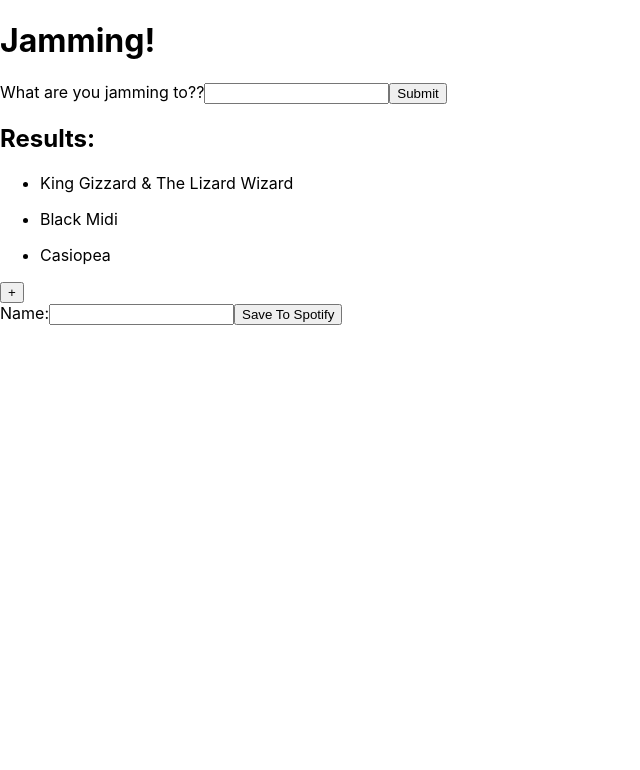
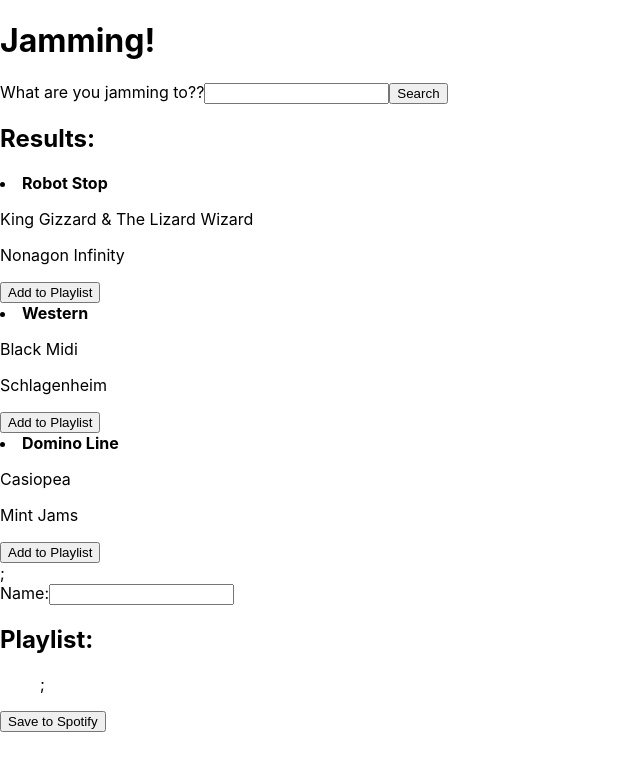
Before and after one commit to IfritSorcerer/jamming, a React (Create React App) app: page / in a window 1280 px wide. Shown: the top 770 px of the page, without its empty margins (0-640 px from the left). Built offline with nearby package versions, Linux system fonts and the light colour scheme.

Commit message:
Added fn for adding tracks, currently WIP

```diff
--- a/src/components/Playlist/Playlist.js
+++ b/src/components/Playlist/Playlist.js
@@ -1,17 +1,24 @@
-import React from "react";
+import React, { useState } from "react";
 
-function Playlist() {
-    return (
-       <div>
-            <label htmlFor="playlist-maker" >Name:</label>
-            <input
-                htmlFor='playlist-maker'
-                type="text"
-                id="playlist-maker"
-              />
-            <button value='submit'>Save To Spotify</button>
-        </div>
-    )
+
+const Playlist = ({ tracks }) => {
+  const songList = tracks ?? [];
+
+  return (
+    <div>
+      <label htmlFor="playlist-maker">Name:</label>
+      <input htmlFor="playlist-maker" type="text" id="playlist-maker" />
+      <h2>Playlist:</h2>
+      <ul>
+        {songList.map((track) => (
+          <li key={track.id}>{track.name}</li>
+        ))};
+      </ul>
+      <button value="submit">Save to Spotify</button>
+
+    </div>
+  );
 };
 
-export default Playlist
+
+export default Playlist;
--- a/src/components/SearchBar/SeachBar.js
+++ b/src/components/SearchBar/SeachBar.js
@@ -1,18 +1,13 @@
-import React from 'react';
+import React from "react";
 
 function SearchBar() {
-    return (
-        <div id='search-bar'>
-            <label htmlFor='search-bar'>What are you jamming to??</label>
-            <input
-                id='search-bar'
-                type='text'
-             />
-            <button>
-                Submit
-            </button>
-        </div>
-    )
-};
+  return (
+    <div id="search-bar">
+      <label htmlFor="search-bar">What are you jamming to??</label>
+      <input id="search-bar" type="text" />
+      <button>Search</button>
+    </div>
+  );
+}
 
 export default SearchBar;
--- a/src/components/SearchBar/SearchResults.js
+++ b/src/components/SearchBar/SearchResults.js
@@ -1,10 +1,12 @@
 import React from "react";
 
-
-function SearchResults() {
-    return (
-        <h2>Results:</h2>
-    )
+const SearchResults = (props) => {
+  return (
+    <>
+      <h2>Results:</h2>
+      {props.children}
+    </>
+  );
 };
 
 export default SearchResults;
--- a/src/components/Track/Track.js
+++ b/src/components/Track/Track.js
@@ -1,18 +1,42 @@
-const trackId = [{
-    id:0,
-    artist: 'King Gizzard & The Lizard Wizard',
-    name: 'Robot Stop',
-    album: 'Nonagon Infinity',
-  }, {
-    id:1,
-    artist:'Black Midi',
-    name: 'Western',
-    album: 'Schlagenheim',
-  }, {
-    id:2,
-    artist: 'Casiopea',
-    name: 'Domino Line',
-    album: 'Mint Jams'
-  }];
+import React from "react";
 
-export default trackId;
+
+const TrackListing = (props) => {
+  const track = [
+    {
+      id: 0,
+      artist: "King Gizzard & The Lizard Wizard",
+      name: "Robot Stop",
+      album: "Nonagon Infinity",
+    },
+    {
+      id: 1,
+      artist: "Black Midi",
+      name: "Western",
+      album: "Schlagenheim",
+    },
+    {
+      id: 2,
+      artist: "Casiopea",
+      name: "Domino Line",
+      album: "Mint Jams",
+    },
+  ];
+  return (
+    <div>
+      {track.map((track) => (
+        <li key={track.id}>
+          <b>{track.name}</b>
+          <p>{track.artist}</p>
+          <p>{track.album}</p>
+          <button
+            type="submit"
+            onClick={() => props.addTrack(track)}>Add to Playlist</button>
+        </li>
+      ))}
+      ;
+    </div>
+  );
+};
+
+export default TrackListing;
--- a/src/components/Track/Tracklist.js
+++ b/src/components/Track/Tracklist.js
@@ -1,16 +1,11 @@
 import React from "react";
-import  trackId  from './Track';
-function Tracklist() {
-    const songListing = trackId.map(trackId =>
-        <li>
-            <p>{trackId.artist}</p>
-        </li>);
-     return (
-        <>
-        <ul>{songListing}</ul>
-        <button type="submit">+</button>
-        </>
-     )
+import TrackListing from "./Track";
+
+
+const Tracklist = () => {
+  return (
+    <TrackListing />
+  );
 };
 
 export default Tracklist;
```
Also changed, not shown: src/components/App/App.js (+10 -9 lines), src/components/Playlist/PlaylistContainer.js (added, +21 -0 lines).
